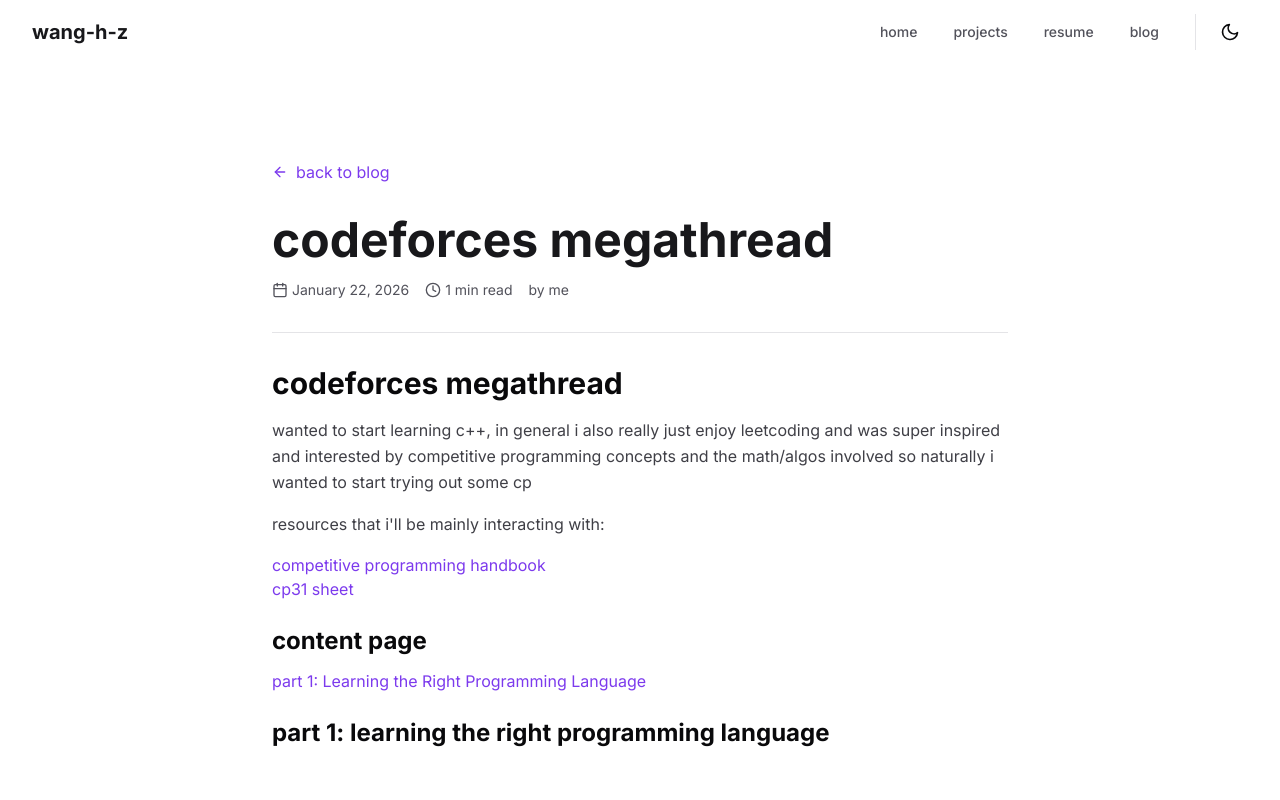
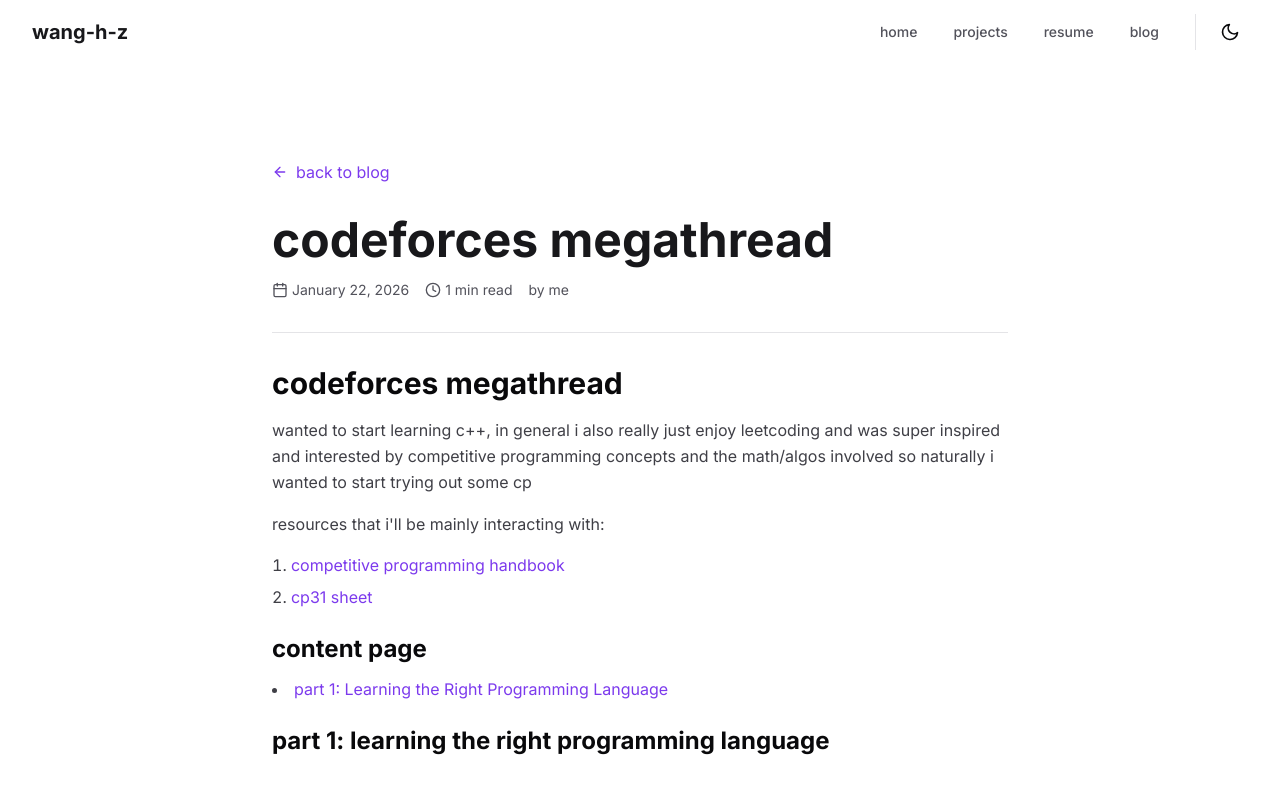
Before and after one commit to wang-h-z/portfolio-website, a Next.js app: page /blog/codeforces in a window 1280 px wide. Shown: the top 800 px of the page. Built offline with nearby package versions, Linux system fonts and the light colour scheme.

Commit message:
markdown imporvements

```diff
--- a/src/app/blog/[slug]/page.tsx
+++ b/src/app/blog/[slug]/page.tsx
@@ -3,6 +3,9 @@
 import Link from 'next/link';
 import { Calendar, Clock, ArrowLeft } from 'lucide-react';
 import ReactMarkdown from 'react-markdown';
+import remarkGfm from 'remark-gfm';
+import rehypeRaw from 'rehype-raw';
+import rehypeSanitize from 'rehype-sanitize';
 
 export async function generateStaticParams() {
   const posts = getAllPosts();
@@ -72,6 +75,8 @@
         {/* Markdown Content */}
         <div className="prose prose-zinc dark:prose-invert max-w-none">
           <ReactMarkdown
+            remarkPlugins={[remarkGfm]}
+            rehypePlugins={[rehypeRaw, rehypeSanitize]}
             components={{
               h1: ({ children }) => (
                 <h1 className="text-3xl font-bold mt-8 mb-4">{children}</h1>
@@ -93,9 +98,56 @@
                 </code>
               ),
               pre: ({ children }) => (
-                <pre className="p-4 rounded-lg bg-zinc-100 dark:bg-zinc-800 overflow-x-auto">
+                <pre className="p-4 rounded-lg bg-zinc-100 dark:bg-zinc-800 overflow-x-auto my-4">
                   {children}
                 </pre>
+              ),
+              ul: ({ children }) => (
+                <ul className="list-disc list-inside mb-4 space-y-2">
+                  {children}
+                </ul>
+              ),
+              ol: ({ children }) => (
+                <ol className="list-decimal list-inside mb-4 space-y-2">
+                  {children}
+                </ol>
+              ),
+              li: ({ children }) => (
+                <li className="text-zinc-700 dark:text-zinc-300">
+                  {children}
+                </li>
+              ),
+              blockquote: ({ children }) => (
+                <blockquote className="border-l-4 border-violet-500 pl-4 italic my-4 text-zinc-600 dark:text-zinc-400">
+                  {children}
+                </blockquote>
+              ),
+              table: ({ children }) => (
+                <div className="overflow-x-auto my-4">
+                  <table className="min-w-full border border-zinc-200 dark:border-zinc-800">
+                    {children}
+                  </table>
+                </div>
+              ),
+              th: ({ children }) => (
+                <th className="border border-zinc-200 dark:border-zinc-800 px-4 py-2 bg-zinc-50 dark:bg-zinc-900 font-semibold">
+                  {children}
+                </th>
+              ),
+              td: ({ children }) => (
+                <td className="border border-zinc-200 dark:border-zinc-800 px-4 py-2">
+                  {children}
+                </td>
+              ),
+              img: ({ src, alt }) => (
+                <img
+                  src={src}
+                  alt={alt || ''}
+                  className="rounded-lg my-4 max-w-full h-auto"
+                />
+              ),
+              hr: () => (
+                <hr className="my-8 border-zinc-200 dark:border-zinc-800" />
               ),
               a: ({ href, children }) => {
                 // Check if it's an internal link (starts with /blog/)
```
